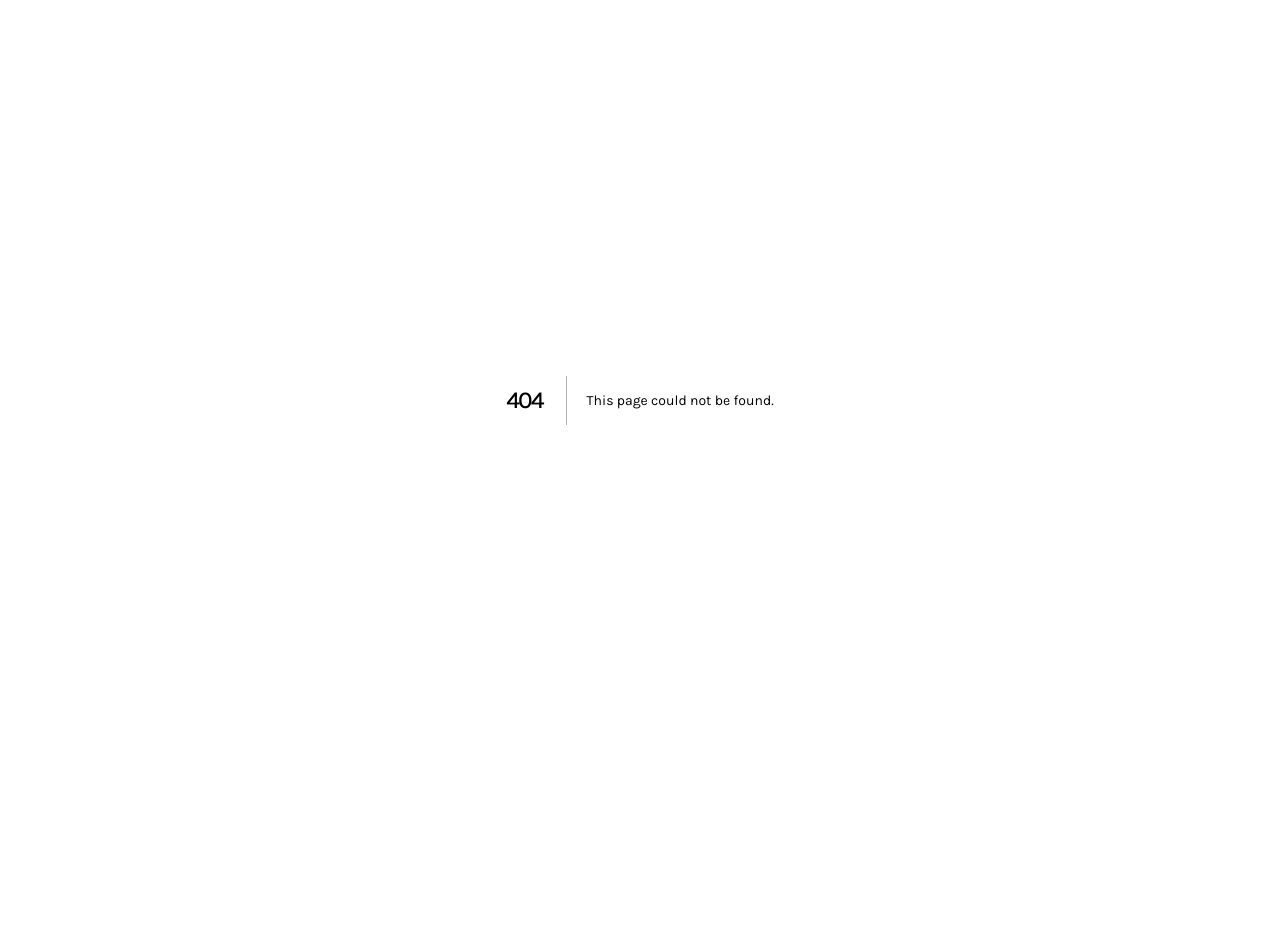
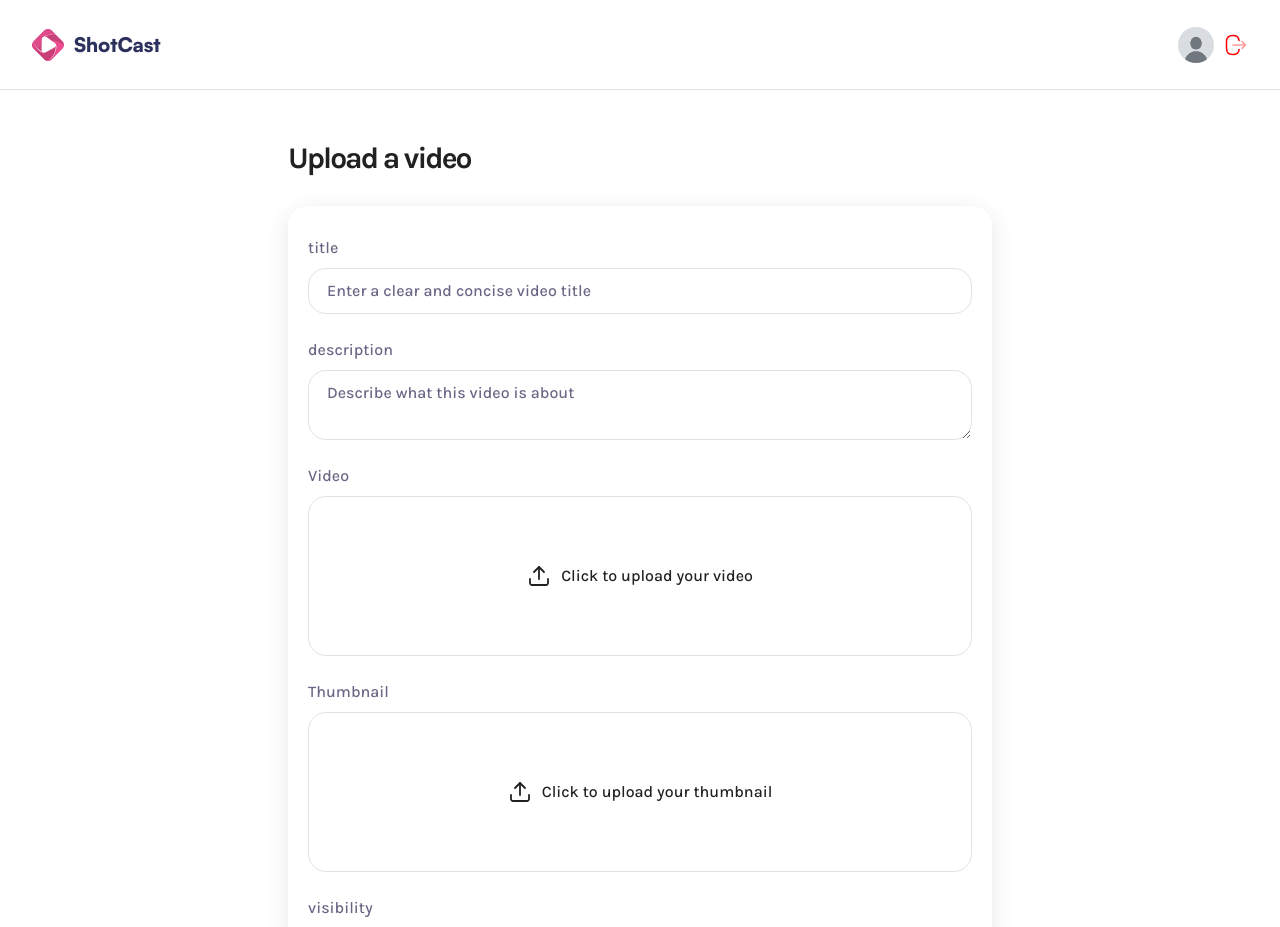
Before and after one commit to VeronikaFedorova/screen-recording-platform, a Next.js app: page /upload in a window 1280 px wide. Before the commit this address had no page. Shown: the top 927 px of the page. Before the commit the page ends 800 px from the top, so only its background shows below. Built offline with nearby package versions, Linux system fonts and the light colour scheme.

Commit message:
Implemented Upload page

```diff
--- /dev/null
+++ b/app/(root)/upload/page.tsx
@@ -0,0 +1,117 @@
+'use client';
+
+import FileInput from '@/components/FileInput';
+import FormField from '@/components/FormField';
+import { MAX_THUMBNAIL_SIZE, MAX_VIDEO_SIZE } from '@/constants';
+import { useFileInput } from '@/lib/hooks/useFileInput';
+import { set } from 'better-auth';
+import { ChangeEvent, FormEvent, useState } from 'react';
+
+const Page = () => {
+  const [error, setError] = useState('');
+  const [isSubmitting, setIsSubmitting] = useState(false);
+  const [formData, setFormData] = useState({
+    title: '',
+    description: '',
+    visibility: 'public',
+  });
+
+  const video = useFileInput(MAX_VIDEO_SIZE);
+  const thumbnail = useFileInput(MAX_THUMBNAIL_SIZE);
+
+  const handleInputChange = (event: ChangeEvent<HTMLIFrameElement>) => {
+    const { name, value } = event.target;
+    setFormData((prevState) => ({
+      ...prevState,
+      [name]: value,
+    }));
+  };
+
+  const handleSubmit = async (event: FormEvent) => {
+    event.preventDefault();
+    setIsSubmitting(true);
+
+    try {
+        if(!video.file || !thumbnail.file) {
+            setError('Please upload both a video and a thumbnail.');
+            return;
+        }
+        if(!formData.title || !formData.description) {
+            setError('Title and description are required.');
+            return;
+        }
+        // Upload the video to Bunny
+        // Upload the thumbnail to Db
+        // Attach the thumbnail to the video
+        // Create a new Db entry for the video details
+    } catch (error) {
+        console.log('Error submitting form', error);
+    } finally {
+        setIsSubmitting(false);
+    }
+  }
+
+  return (
+    <div className='wrapper-md upload-page'>
+      <h1>Upload a video</h1>
+
+      {error && <div className='error-field'>{error}</div>}
+
+      <form className='rounded-20 shadow-10 gap-6 w-full flex flex-col px-5 py-7.5' onSubmit={handleSubmit}>
+        <FormField
+          id='title'
+          label='title'
+          placeholder='Enter a clear and concise video title'
+          value={formData.title}
+          onChange={handleInputChange}
+        />
+        <FormField
+          id='description'
+          label='description'
+          placeholder='Describe what this video is about'
+          value={formData.description}
+          as='textarea'
+          onChange={handleInputChange}
+        />
+        <FileInput
+          id='video'
+          label='Video'
+          accept='video/*'
+          file={video.file}
+          previewUrl={video.previewUrl}
+          inputRef={video.inputRef}
+          onChange={video.handleFileChange}
+          onReset={video.resetFile}
+          type='video'
+        />
+        <FileInput
+          id='thumbnail'
+          label='Thumbnail'
+          accept='image/*'
+          file={thumbnail.file}
+          previewUrl={thumbnail.previewUrl}
+          inputRef={thumbnail.inputRef}
+          onChange={thumbnail.handleFileChange}
+          onReset={thumbnail.resetFile}
+          type='image'
+        />
+        <FormField
+          id='visibility'
+          label='visibility'
+          value={formData.visibility}
+          as='select'
+          options={[
+            { value: 'public', label: 'Public' },
+            { value: 'private', label: 'Private' },
+          ]}
+          onChange={handleInputChange}
+        />
+        <button type='submit' disabled={isSubmitting}>
+          {isSubmitting ? 'Uploading...' : 'Upload video'}
+        </button>
+      </form>
+    </div>
+  );
+};
+
+export default Page;
--- /dev/null
+++ b/components/FileInput.tsx
@@ -0,0 +1,57 @@
+import Image from 'next/image';
+
+const FileInput = ({
+  id,
+  label,
+  accept,
+  file,
+  previewUrl,
+  inputRef,
+  onChange,
+  onReset,
+  type,
+}: FileInputProps) => {
+  return (
+    <section className='file-input'>
+      <label htmlFor={id}>{label}</label>
+      <input
+        type='file'
+        id={id}
+        accept={accept}
+        ref={inputRef}
+        hidden
+        onChange={onChange}
+      />
+      {!previewUrl ? (
+        <figure onClick={() => inputRef.current?.click()}>
+          <Image
+            src='/assets/icons/upload.svg'
+            alt='upload'
+            width={24}
+            height={24}
+          />
+          <p>Click to upload your {id}</p>
+        </figure>
+      ) : (
+        <div>
+          {type === 'video' ? (
+            <video src={previewUrl} controls />
+          ) : (
+            <Image src={previewUrl} alt='image' fill />
+          )}
+          <button type='button' onClick={onReset}>
+            <Image
+              src='/assets/icons/close.svg'
+              alt='close'
+              width={16}
+              height={16}
+            />
+          </button>
+          <p>{file?.name}</p>
+        </div>
+      )}
+    </section>
+  );
+};
+
+export default FileInput;
--- /dev/null
+++ b/components/FormField.tsx
@@ -0,0 +1,42 @@
+const FormField = ({
+  id,
+  label,
+  type = "text",
+  value,
+  onChange,
+  placeholder,
+  as = "input",
+  options = [],
+}: FormFieldProps) => (
+  <div className="form-field">
+    <label htmlFor={id}>{label}</label>
+    {as === "textarea" ? (
+      <textarea
+        id={id}
+        name={id}
+        value={value}
+        onChange={onChange}
+        placeholder={placeholder}
+      />
+    ) : as === "select" ? (
+      <select id={id} name={id} value={value} onChange={onChange}>
+        {options.map((option) => (
+          <option key={option.value} value={option.value}>
+            {option.label}
+          </option>
+        ))}
+      </select>
+    ) : (
+      <input
+        type={type}
+        id={id}
+        name={id}
+        value={value}
+        onChange={onChange}
+        placeholder={placeholder}
+      />
+    )}
+  </div>
+);
+
+export default FormField;
--- /dev/null
+++ b/lib/hooks/useFileInput.ts
@@ -0,0 +1,47 @@
+import { ChangeEvent, useRef, useState } from "react";
+
+export const useFileInput = (maxSize: number) => {
+  const [file, setFile] = useState<File | null>(null);
+  const [previewUrl, setPreviewUrl] = useState<string | null>(null);
+  const [duration, setDuration] = useState<number | null>(null);
+  const inputRef = useRef<HTMLInputElement>(null);
+
+  const handleFileChange = (e: ChangeEvent<HTMLInputElement>) => {
+    if (e.target.files?.[0]) {
+      const selectedFile = e.target.files[0];
+
+      if (selectedFile.size > maxSize) {
+        return;
+      }
+      if (previewUrl) URL.revokeObjectURL(previewUrl);
+
+      setFile(selectedFile);
+      const objectUrl = URL.createObjectURL(selectedFile);
+      setPreviewUrl(objectUrl);
+
+      if (selectedFile.type.startsWith('video/')) {
+        const video = document.createElement('video');
+        video.preload = 'metadata';
+        video.onloadedmetadata = () => {
+          if (isFinite(video.duration) && video.duration > 0) {
+            setDuration(Math.round(video.duration));
+          } else {
+            setDuration(null);
+          }
+          URL.revokeObjectURL(video.src);
+        };
+        video.src = objectUrl;
+      }
+    }
+  };
+
+  const resetFile = () => {
+    if (previewUrl) URL.revokeObjectURL(previewUrl);
+    setFile(null);
+    setPreviewUrl(null);
+    setDuration(null);
+    if (inputRef.current) inputRef.current.value = "";
+  };
+
+  return { file, previewUrl, duration, inputRef, handleFileChange, resetFile };
+};
```
